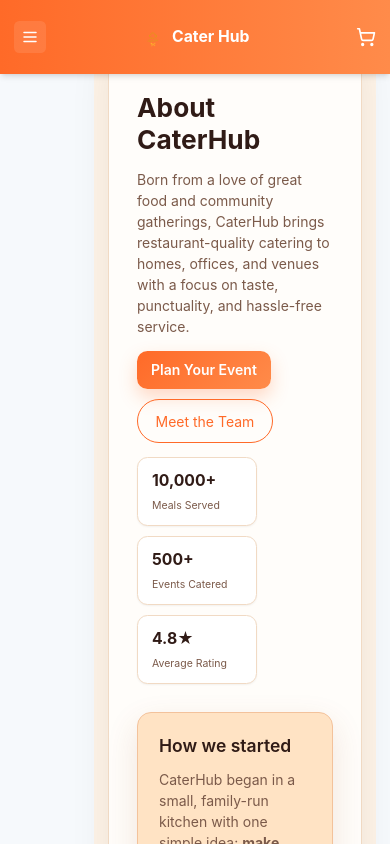
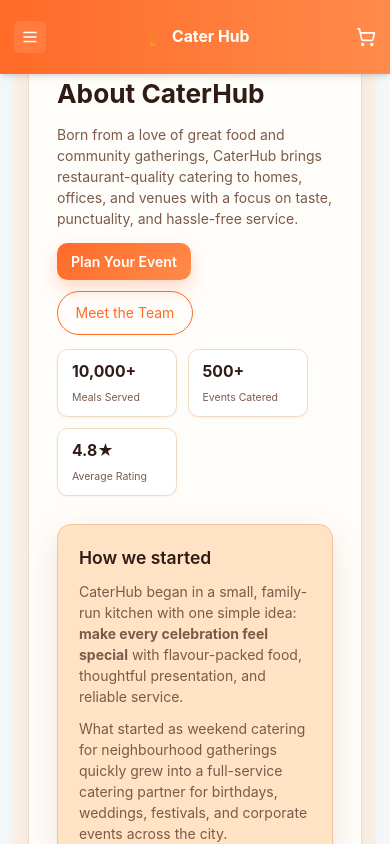
Before and after one commit to harrun-office/catering-app, a React (Create React App) app in the folder frontend/: page /about in a window 390 px wide. Shown: the top 844 px of the page. Built offline with nearby package versions, Linux system fonts and the light colour scheme.

Commit message:
add new features

```diff
--- a/frontend/src/components/MainLayout.js
+++ b/frontend/src/components/MainLayout.js
@@ -63,7 +63,7 @@ export const MainLayout = ({ children }) => {
     return (
         <>
             <Navbar />
-            <div className="flex flex-col min-h-screen" style={{ marginLeft: "var(--sidebar-width)" }}>
+            <div className="flex flex-col min-h-screen ml-0 md:ml-[var(--sidebar-width)] transition-all duration-300">
                 {/* Desktop Header */}
                 <header
                     className="hidden md:flex items-center justify-between py-4 px-6 lg:px-8 sticky top-0 z-30 bg-white"
@@ -220,7 +220,7 @@ export const MainLayout = ({ children }) => {
                     </div>
                 </header>
 
-                <main className="flex-1 p-4">
+                <main className="flex-1 px-4 pb-4 pt-0 md:pt-3">
                     {children}
                 </main>
                 <Footer />
--- a/frontend/src/pages/Home.js
+++ b/frontend/src/pages/Home.js
@@ -495,7 +495,7 @@ export const Home = () => {
         className="relative container-main px-0 mt-0 max-w-6xl mx-auto"
       >
         <div
-        className="relative h-[320px] sm:h-[380px] md:h-[460px] overflow-hidden rounded-3xl shadow-[0_12px_32px_rgba(0,0,0,0.16)] bg-white/30 backdrop-blur-[6px] group"
+        className="relative h-[300px] sm:h-[360px] md:h-[460px] overflow-hidden rounded-3xl shadow-[0_12px_32px_rgba(0,0,0,0.16)] bg-white/30 backdrop-blur-[6px] group"
           onTouchStart={onTouchStart}
           onTouchMove={onTouchMove}
           onTouchEnd={onTouchEnd}
@@ -512,14 +512,14 @@ export const Home = () => {
               <img src={h.src} alt={h.alt} onError={handleImgError} className="w-full h-full object-cover" />
               <div className="absolute inset-0 bg-gradient-to-t from-black/80 via-black/20 to-transparent flex items-center">
                 <div className="container-main text-white px-6 sm:px-8 md:px-16">
-                  <h1 className={`text-3xl sm:text-4xl md:text-6xl font-bold drop-shadow-lg transform transition-all duration-500 delay-75 ${i === heroIndex ? 'translate-y-0 opacity-100' : 'translate-y-10 opacity-0'}`}>
+                  <h1 className={`text-2xl sm:text-4xl md:text-6xl font-bold drop-shadow-lg transform transition-all duration-500 delay-75 ${i === heroIndex ? 'translate-y-0 opacity-100' : 'translate-y-10 opacity-0'}`}>
                     {h.caption}
                   </h1>
-                  <p className={`mt-4 max-w-2xl text-base sm:text-lg md:text-xl text-white/90 transform transition-all duration-500 delay-150 ${i === heroIndex ? 'translate-y-0 opacity-100' : 'translate-y-10 opacity-0'}`}>
+                  <p className={`mt-3 sm:mt-4 max-w-2xl text-sm sm:text-lg md:text-xl text-white/90 transform transition-all duration-500 delay-150 ${i === heroIndex ? 'translate-y-0 opacity-100' : 'translate-y-10 opacity-0'}`}>
                     Fresh, flavour-first meals, customizable menus, and a friendly team that cares about every detail.
                   </p>
 
-                  <div className={`mt-8 flex flex-wrap gap-3 sm:gap-4 transform transition-all duration-500 delay-200 ${i === heroIndex ? 'translate-y-0 opacity-100' : 'translate-y-10 opacity-0'}`}>
+                  <div className={`mt-6 sm:mt-8 flex flex-wrap gap-3 sm:gap-4 transform transition-all duration-500 delay-200 ${i === heroIndex ? 'translate-y-0 opacity-100' : 'translate-y-10 opacity-0'}`}>
                     <a
                       href="#menu"
                       onClick={(e) => {
@@ -589,7 +589,7 @@ export const Home = () => {
         {error && <Alert type="error" message={error} onClose={() => setError('')} />}
 
         {/* Quick features */}
-        <section className="grid grid-cols-1 sm:grid-cols-2 lg:grid-cols-3 gap-6 mb-12">
+        <section className="grid grid-cols-1 sm:grid-cols-2 lg:grid-cols-3 gap-4 sm:gap-6 mb-12">
           <div className="bg-gradient-to-br from-orange-50 to-orange-100 rounded-lg p-6 text-center border border-orange-200 shadow-md hover:shadow-lg transition-all">
             <h3 className="font-bold text-lg mb-2 bg-gradient-to-r from-[#FF6A28] to-[#FF8B4A] bg-clip-text text-transparent">Fresh Ingredients</h3>
             <p className="text-sm text-gray-600">Sourcing local produce and preparing dishes to order.</p>
@@ -614,7 +614,7 @@ export const Home = () => {
               <p className="text-sm text-gray-600 mt-1">Hand-layered rice, saffron aromas, and slow-cooked proteins ready for gatherings.</p>
             </div>
           </div>
-          <div className="grid grid-cols-1 sm:grid-cols-2 lg:grid-cols-4 gap-6">
+          <div className="grid grid-cols-1 sm:grid-cols-2 lg:grid-cols-4 gap-4 sm:gap-6">
             {biryaniShowcase.map((item) => (
               <MenuItem key={`biryani-${item.id}`} item={item} onAddToCart={handleAddToCart} onImgError={handleImgError} />
             ))}
@@ -631,7 +631,7 @@ export const Home = () => {
               <p className="text-sm text-gray-600 mt-1">Pit-roasted meats over spiced rice, topped with roasted nuts and caramelized onions.</p>
             </div>
           </div>
-          <div className="grid grid-cols-1 sm:grid-cols-2 lg:grid-cols-4 gap-6">
+          <div className="grid grid-cols-1 sm:grid-cols-2 lg:grid-cols-4 gap-4 sm:gap-6">
             {mandhiShowcase.map((item) => (
               <MenuItem key={`mandhi-${item.id}`} item={item} onAddToCart={handleAddToCart} onImgError={handleImgError} />
             ))}
@@ -682,7 +682,7 @@ export const Home = () => {
               <p className="text-gray-600 mt-2">Try adjusting your search or filters</p>
             </div>
           ) : (
-            <div className="grid grid-cols-1 sm:grid-cols-2 md:grid-cols-3 lg:grid-cols-4 gap-6">
+            <div className="grid grid-cols-1 sm:grid-cols-2 md:grid-cols-3 lg:grid-cols-4 gap-4 sm:gap-6">
               {items.map((item) => (
                 <div key={item.id}>
                   <MenuItem item={item} onAddToCart={handleAddToCart} onImgError={handleImgError} />
--- a/frontend/src/styles/overrides.css
+++ b/frontend/src/styles/overrides.css
@@ -95,9 +95,9 @@ body {
 .animate-fade-in { animation: fadeIn 0.3s ease-out; }
 
 /* Simple layout utilities used across the app */
-.container-main { max-width: 1120px; margin-left: auto; margin-right: auto; padding-left: 1rem; padding-right: 1rem; }
-@media(min-width:640px){ .container-main{ padding-left: 1.5rem; padding-right: 1.5rem; } }
-@media(min-width:1024px){ .container-main{ padding-left: 2rem; padding-right: 2rem; } }
+.container-main { max-width: 1120px; margin-left: auto; margin-right: auto; padding-left: 0.75rem; padding-right: 0.75rem; }
+@media(min-width:640px){ .container-main{ padding-left: 1.25rem; padding-right: 1.25rem; } }
+@media(min-width:1024px){ .container-main{ padding-left: 1.75rem; padding-right: 1.75rem; } }
 
 .card { background: white; border-radius: 0.5rem; box-shadow: 0 6px 18px rgba(15,23,42,0.06); }
 .btn-primary {
```
